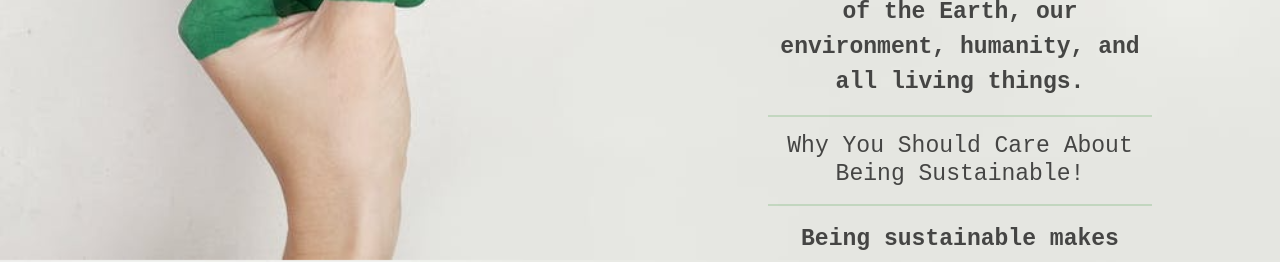
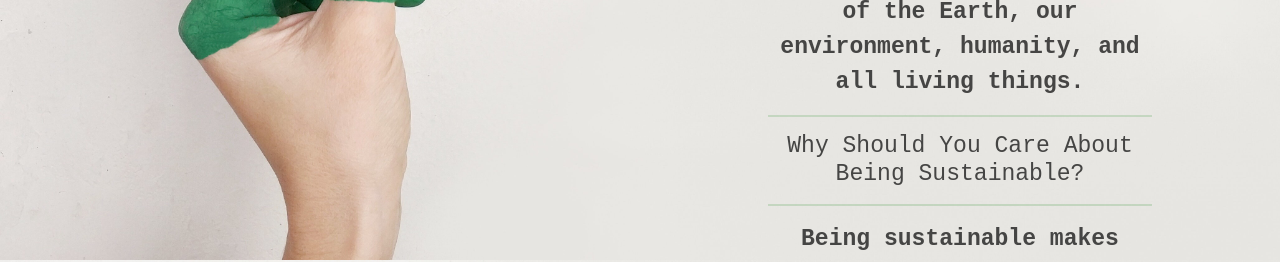
Before and after one commit to TechnoM4ncer/save-the-garden, a React (Create React App) app: page /Components/About.jsx in a window 1280 px wide. Shown: the part 1340-1602 px from the top of the page. Built offline with nearby package versions, Linux system fonts and the light colour scheme.

Commit message:
fix background image quality

```diff
--- a/src/Components/About.jsx
+++ b/src/Components/About.jsx
@@ -17,7 +17,7 @@ export default function About() {
           <p>Sustainability as a concept recognizes that the environment is an exhaustible resource. Therefore, it is important to use the environment and its resources rationally and protect it for the good of the Earth, our environment, humanity, and all living things.</p>
 
           <hr class = "class-1"/>
-          <h1>Why You Should Care About Being Sustainable!</h1>
+          <h1>Why Should You Care About Being Sustainable?</h1>
           <hr class = "class-1"/>
           <p>Being sustainable makes sense!</p>
           <p>It can save you money, improve health, and increase safety. Being committed to sustainability will reduce your carbon footprint and the amount of toxins released into the environment, making it safe. When we focus on sustainability, the entire world benefits and gets to live in clean, more healthy living conditions.</p>
--- a/src/Components/Cart.jsx
+++ b/src/Components/Cart.jsx
@@ -1,6 +1,5 @@
 import '../App.css';
 import '../index.css';
-import susearth from '../Assets/susearth.png';
 import Header from './Header.jsx';
 
 export default function Cart() {
@@ -8,8 +7,6 @@ export default function Cart() {
     <body className = {"body"}>
         <Header />
 
-        <img src = {susearth} width = "80%" height = "80%" />
-
         <div className="bodyText">
         <h1>UNDER CONSTRUCTION</h1>
         </div>
```
Also changed, not shown: src/Assets/susHandPlant.png.
